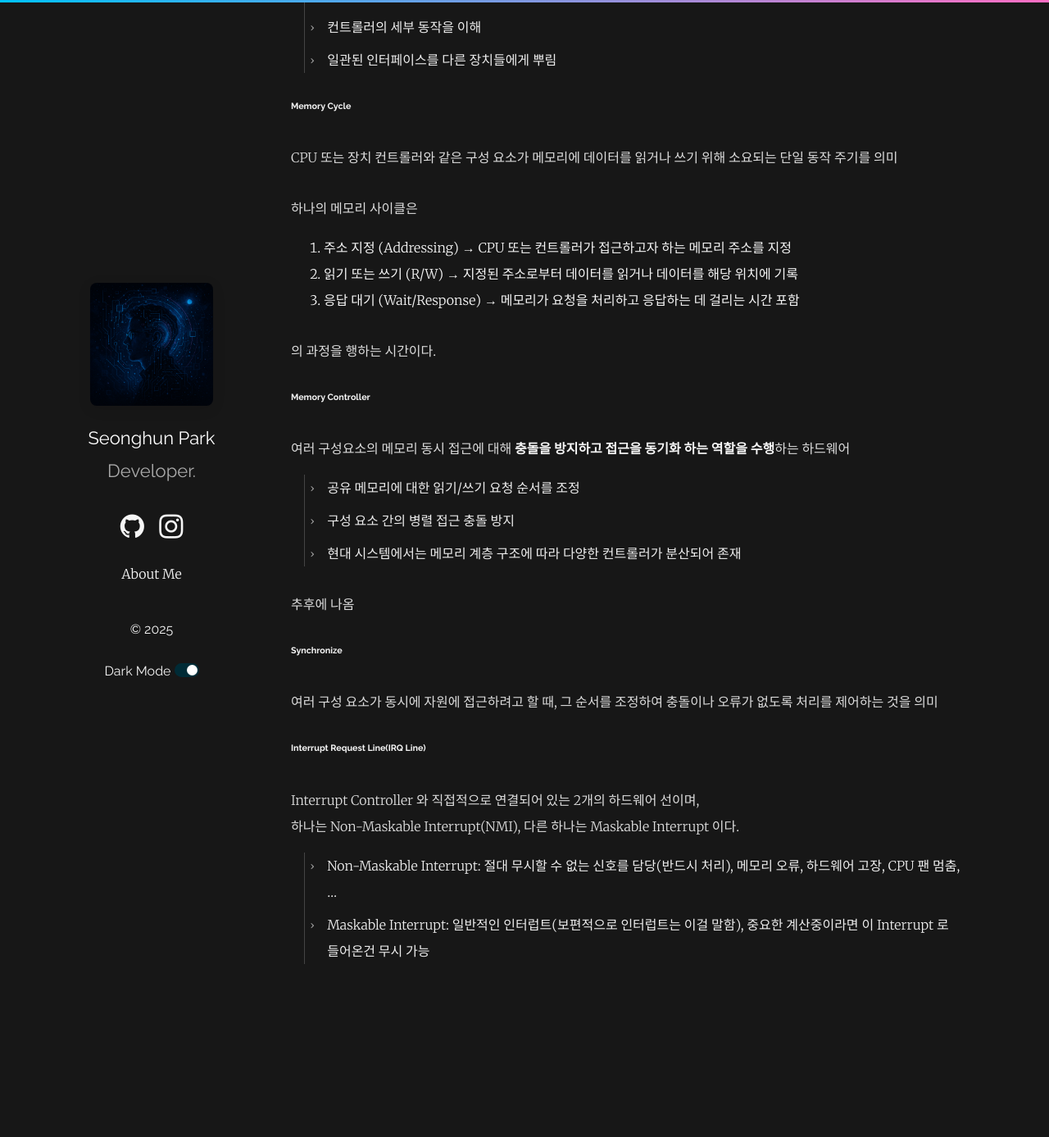
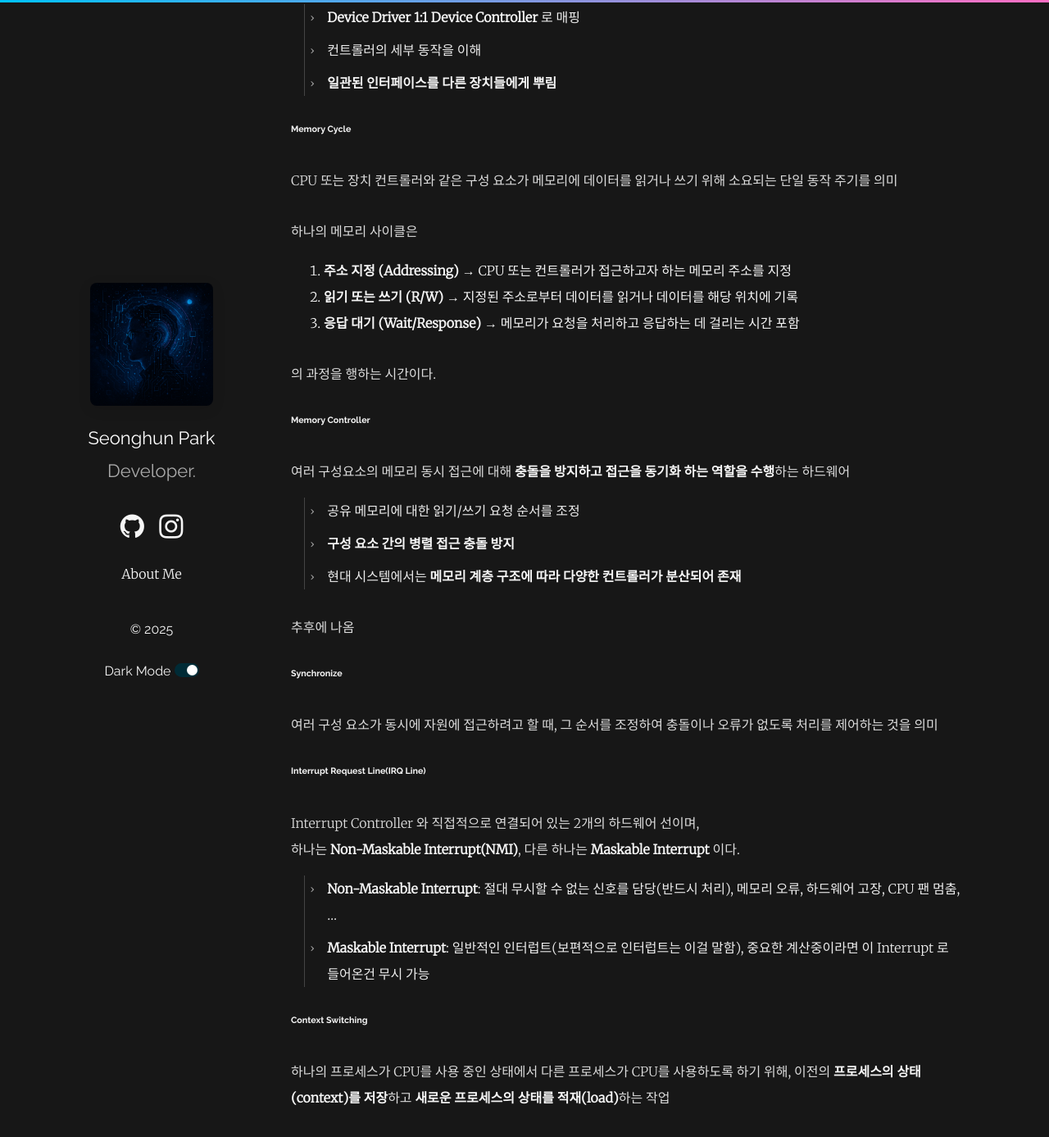
Before and after one commit to seonghun120614/seonghun120614, a Jekyll site: the page built from _posts/2025-06-07-1.2-computer-system-organization.md, in a window 1280 px wide and 1400 px high, scrolled down 8725 px. Shown: the top 1387 px of the window at 82% size. Built offline with Jekyll 4.4.1, drawn with Linux system fonts in a browser that asks for light colours; comment, search, counter and statistics services are not loaded; before the commit the page ends 9946 px from its top, so only the background shows below that; some of the changed text lies outside the part shown.

Commit message:
Revise typo

```diff
--- a/_posts/2025-06-07-1.2-computer-system-organization.md
+++ b/_posts/2025-06-07-1.2-computer-system-organization.md
@@ -67,7 +67,7 @@ Common Bus는 각 구성 요소들과 **[공유 메모리(Shared Memory)](#share
 운영체제 내부에서 Interrupt 가 발생했을 때, 실행되는 특수한 함수/코드 블록이다.
 
 CPU가 Control Bus 에서 Interrupt 를 받았을 때, 현재 실행 중이던 작업을 잠시 멈추고,
-즉시 **고정된 위치(fixed location)** 로 **제어를 전환(Context Switching)**한다.
+즉시 **고정된 위치(fixed location)** 로 **[제어를 전환(Context Switching)](#context-switching)**한다.
 
 ![interupt driven io cycle]({{ site.baseurl }}/assets/img/interrupt-driven-io-cycle.png)
 
@@ -142,22 +142,24 @@ Interrupt Vector Table은 말 그대로 인터럽트 번호를 통해 ISR 주소
 그러나 장치 수가 많아질수록 각 장치에 대해 개별적인 각 장치마다 독립된 인터럽트 벡터 항목이 필요해지므로,
 **공간 복잡도**가 급격히 증가하게 된다.
 
-*예시*
-- 32번(키보드): 0x1000
-- 33번(키보드): 0x1100
-- 34번(키보드): 0x1200
-- 35번(마우스): 0x1300
-- 36번(디스크): 0x1400
-- 37번(디스크): 0x1500
-...
+> 예시
+> - 32번(키보드): 0x1000
+> - 33번(키보드): 0x1100
+> - 34번(키보드): 0x1200
+> - 35번(마우스): 0x1300
+> - 36번(디스크): 0x1400
+> - 37번(디스크): 0x1500
+> ...
+
 장치가 추가될 때마다 번호를 계속 할당하면 테이블은 비대해져 공간 복잡도가 증가하고, 관리도 어렵다.
 
 또 다른 문제는, 예를 들어 USB와 같은 포트 기반 장치는
 여러 장치(USB 마우스, USB 키보드 등)가 **공통된 인터럽트 번호(예: 64번)**를 공유해야 하는 상황이 자주 발생한다.
 
-*예시*
-- 64번(USB): 0x8500
-...
+> 예시
+> - 64번(USB): 0x8500
+> ...
+
 이 경우 하나의 ISR이 모든 요청을 처리하게 되므로 **요청이 많을수록 조건문이 복잡해지고, 시간 복잡도**가 증가하게 된다.
 
 이러한 비효율을 줄이기 위해 **Interrupt Chaining**이라는 기법이 사용된다.
@@ -197,7 +198,7 @@ Interrupt Vector Table은 말 그대로 인터럽트 번호를 통해 ISR 주소
 
 특정 유형의 장치를 제어하는 역할을 담당하는 하드웨어
 
-- Device Controller 1:n Devices 로 매핑 가능
+- **Device Controller 1:n Devices** 로 매핑 가능
 - **로컬 버퍼 (Local Buffer)** 와 **특수 목적 레지스터 (Special-purpose Registers)** 를 내장
 - **주변 장치와 이 로컬 버퍼 간에 데이터를 전송하는 역할**을 수행
 
@@ -216,9 +217,9 @@ Interrupt Vector Table은 말 그대로 인터럽트 번호를 통해 ISR 주소
 
 ###### Device Driver
 
-- Device Driver 1:1 Device Controller 로 매핑
+- **Device Driver 1:1 Device Controller** 로 매핑
 - 컨트롤러의 세부 동작을 이해
-- 일관된 인터페이스를 다른 장치들에게 뿌림
+- **일관된 인터페이스를 다른 장치들에게 뿌림**
 
 ###### Memory Cycle
 
@@ -226,9 +227,9 @@ CPU 또는 장치 컨트롤러와 같은 구성 요소가 메모리에 데이터
 
 하나의 메모리 사이클은
 
-1. 주소 지정 (Addressing) → CPU 또는 컨트롤러가 접근하고자 하는 메모리 주소를 지정
-2. 읽기 또는 쓰기 (R/W) → 지정된 주소로부터 데이터를 읽거나 데이터를 해당 위치에 기록
-3. 응답 대기 (Wait/Response) → 메모리가 요청을 처리하고 응답하는 데 걸리는 시간 포함
+1. **주소 지정 (Addressing)** → CPU 또는 컨트롤러가 접근하고자 하는 메모리 주소를 지정
+2. **읽기 또는 쓰기 (R/W)** → 지정된 주소로부터 데이터를 읽거나 데이터를 해당 위치에 기록
+3. **응답 대기 (Wait/Response)** → 메모리가 요청을 처리하고 응답하는 데 걸리는 시간 포함
 
 의 과정을 행하는 시간이다.
 
@@ -237,8 +238,8 @@ CPU 또는 장치 컨트롤러와 같은 구성 요소가 메모리에 데이터
 여러 구성요소의 메모리 동시 접근에 대해 **충돌을 방지하고 접근을 동기화 하는 역할을 수행**하는 하드웨어
 
 - 공유 메모리에 대한 읽기/쓰기 요청 순서를 조정
-- 구성 요소 간의 병렬 접근 충돌 방지
-- 현대 시스템에서는 메모리 계층 구조에 따라 다양한 컨트롤러가 분산되어 존재
+- **구성 요소 간의 병렬 접근 충돌 방지**
+- 현대 시스템에서는 **메모리 계층 구조에 따라 다양한 컨트롤러가 분산되어 존재**
 
 추후에 나옴
 
@@ -249,7 +250,11 @@ CPU 또는 장치 컨트롤러와 같은 구성 요소가 메모리에 데이터
 ###### Interrupt Request Line(IRQ Line)
 
 Interrupt Controller 와 직접적으로 연결되어 있는 2개의 하드웨어 선이며,
-하나는 Non-Maskable Interrupt(NMI), 다른 하나는 Maskable Interrupt 이다.
+하나는 **Non-Maskable Interrupt(NMI)**, 다른 하나는 **Maskable Interrupt** 이다.
 
-- Non-Maskable Interrupt: 절대 무시할 수 없는 신호를 담당(반드시 처리), 메모리 오류, 하드웨어 고장, CPU 팬 멈춤, ...
-- Maskable Interrupt: 일반적인 인터럽트(보편적으로 인터럽트는 이걸 말함), 중요한 계산중이라면 이 Interrupt 로 들어온건 무시 가능
+- **Non-Maskable Interrupt**: 절대 무시할 수 없는 신호를 담당(반드시 처리), 메모리 오류, 하드웨어 고장, CPU 팬 멈춤, ...
+- **Maskable Interrupt**: 일반적인 인터럽트(보편적으로 인터럽트는 이걸 말함), 중요한 계산중이라면 이 Interrupt 로 들어온건 무시 가능
+
+###### Context Switching
+
+하나의 프로세스가 CPU를 사용 중인 상태에서 다른 프로세스가 CPU를 사용하도록 하기 위해, 이전의 **프로세스의 상태(context)를 저장**하고 **새로운 프로세스의 상태를 적재(load)**하는 작업
```
Also changed, not shown: other parts of _posts/2025-06-07-1.2-computer-system-organization.md (+4 -5 lines).
